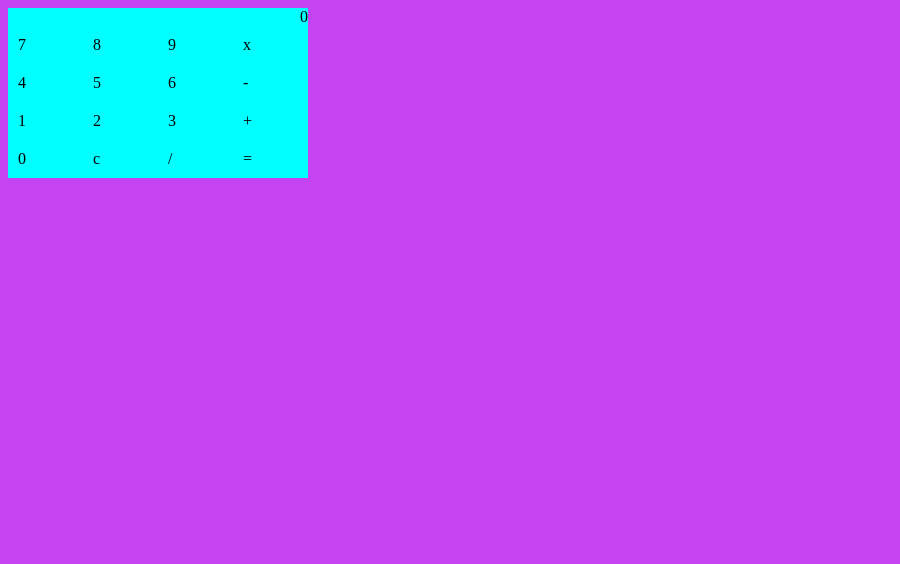
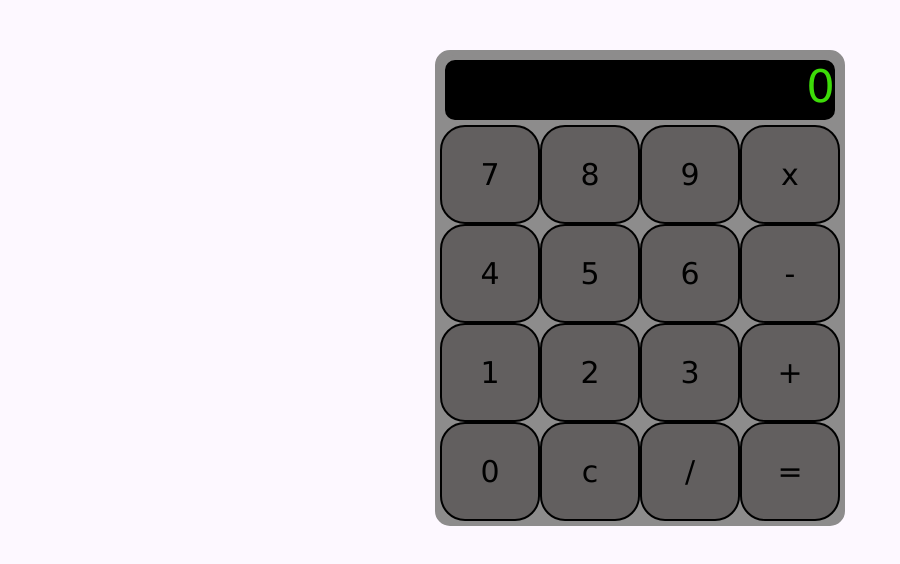
Before and after one commit to DiandraRifqiM/Kalkulator, a plain HTML site: page index.html in a window 1280 px wide. Shown: the whole page, without its empty margins (0-900 px from the left). Drawn offline with Linux system fonts and the light colour scheme.

Commit message:
style kalkulator

```diff
--- a/style.css
+++ b/style.css
@@ -1,10 +1,24 @@
 body {
-  background-color: rgb(198, 67, 242);
+  background-color: rgb(253, 248, 255);
+  height: 700px;
+}
+
+p {
+  color: red;
+  font-size: large;
+  font-family: "Lucida Sans", "Lucida Sans Regular", "Lucida Grande",
+    "Lucida Sans Unicode", Geneva, Verdana, sans-serif;
 }
 
 .container {
-  width: 300px;
-  background-color: aqua;
+  border: 5px solid rgb(141, 140, 140);
+  border-radius: 15px;
+  /* height: 410px; */
+  width: 400px;
+  background-color: rgb(141, 140, 140);
+  margin-top: 50px;
+  margin-left: auto;
+  margin-right: auto;
 }
 
 .flex-container {
@@ -12,10 +26,25 @@ body {
 }
 
 .button {
-  padding: 10px;
+  background-color: rgb(98, 95, 95);
+  border-radius: 25px;
+  font-family: "Lucida Sans", "Lucida Sans Regular", "Lucida Grande",
+    "Lucida Sans Unicode", Geneva, Verdana, sans-serif;
+  font-size: 30px;
+  text-align: center;
+  border: 2px solid black;
+  padding: 30px;
   flex-basis: 20%;
 }
 
 .displayNumber {
+  border: 5px solid rgb(141, 140, 140);
+  font-family: "Lucida Sans", "Lucida Sans Regular", "Lucida Grande",
+    "Lucida Sans Unicode", Geneva, Verdana, sans-serif;
+  border-radius: 15px;
+  font-size: 45px;
+  height: 60px;
   text-align: right;
+  background-color: black;
+  color: rgb(61, 220, 8);
 }
```
